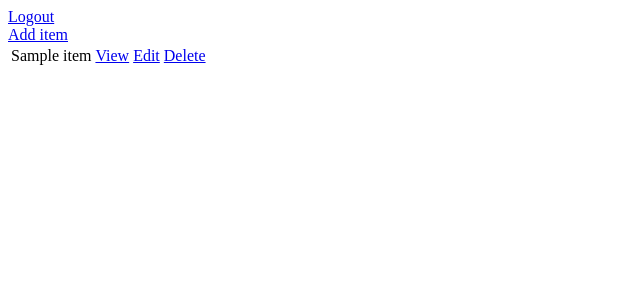
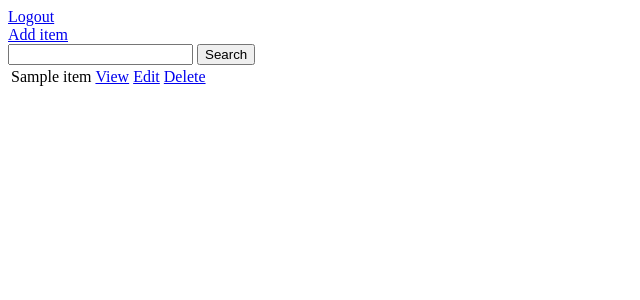
Before and after one commit to aaghamohammadi/journal, a Django app: page /notes/items/ in a window 1280 px wide. Shown: the top 300 px of the page, without its empty margins (0-640 px from the left). Run offline with Django 3.2, Linux system fonts and the light colour scheme; a user stored in the database is signed in; tables that the repository leaves empty hold one stand-in row (values such as "Sample post").

Commit message:
feat(notes): add search functionality

```diff
--- a/notes/templates/notes/landing.html
+++ b/notes/templates/notes/landing.html
@@ -1,6 +1,11 @@
 {% extends 'notes/base.html' %}
 {% block content %}
 <a href="{% url 'notes:create' %}">Add item</a>
+
+<form method="GET">
+    <input type="text" name="search-area" value="{{ search_input }}">
+    <input type="submit" value="Search">
+</form>
 <table>
 {% for item in items %}
     <tr>
--- a/notes/views.py
+++ b/notes/views.py
@@ -34,6 +34,14 @@ class LandingPageView(LoginRequiredMixin, ListView):
         user = self.request.user
         return Item.objects.filter(user=user)
 
+    def get_context_data(self, *, object_list=None, **kwargs):
+        context = super().get_context_data(**kwargs)
+        search_input = self.request.GET.get("search-area") or ""
+        if search_input:
+            context["items"] = context["items"].filter(title__icontains=search_input)
+            context["search_input"] = search_input
+        return context
+
 
 class ItemPageView(LoginRequiredMixin, DetailView):
     template_name = "notes/item.html"
```
